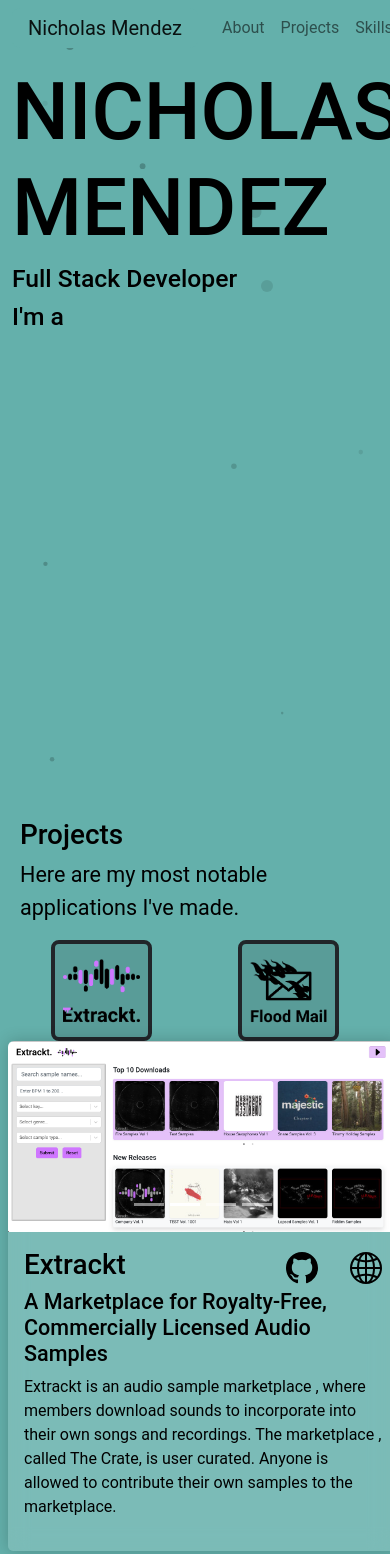
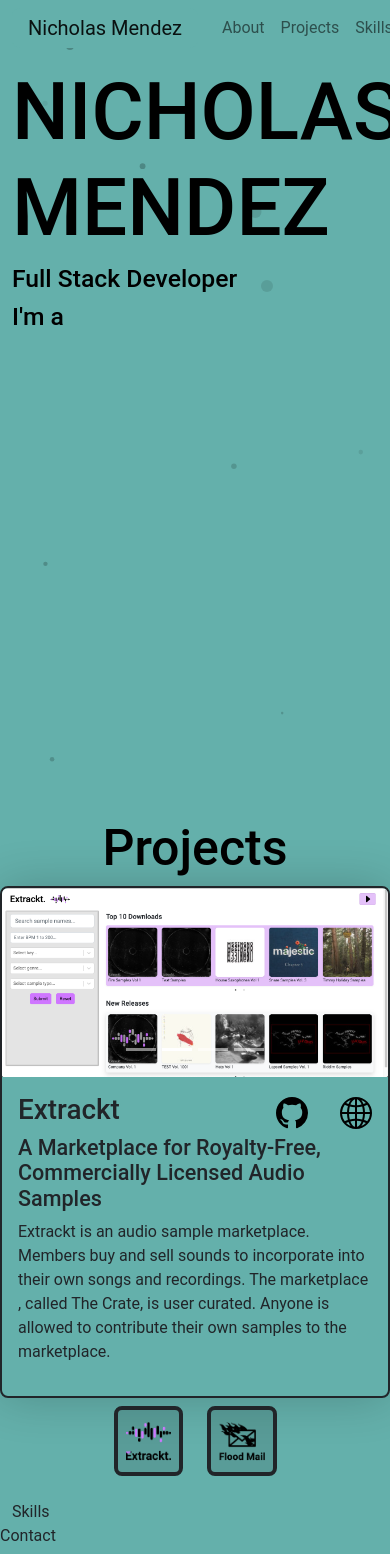
Before and after one commit to nickmendezFlatiron/my-portfolio, a React (Create React App) app: page / in a window 390 px wide. Shown: the top 1554 px of the page. Built offline with nearby package versions, Linux system fonts and the light colour scheme.

Commit message:
hide project notes on small screens

```diff
--- a/src/App.js
+++ b/src/App.js
@@ -24,8 +24,8 @@ function App() {
         <Projects />
         <Skills />
       </Container>
+      <Contact />
     </ProjectContext.Provider>
-      {/* <Contact /> */}
     <ParticleBG />
    </>
   );
--- a/src/projects/ProjectContext.jsx
+++ b/src/projects/ProjectContext.jsx
@@ -24,7 +24,7 @@ export const floodMail = {
 export const extrackt = {
   title: "Extrackt",
   underHeading: "A Marketplace for Royalty-Free, Commercially Licensed Audio Samples",
-  description: "Extrackt is an audio sample marketplace , where members download sounds to incorporate into their own songs and recordings. The marketplace , called The Crate, is user curated. Anyone is allowed to contribute their own samples to the marketplace.",
+  description: "Extrackt is an audio sample marketplace. Members buy and sell sounds to incorporate into their own songs and recordings. The marketplace , called The Crate, is user curated. Anyone is allowed to contribute their own samples to the marketplace.",
   images:[main, crate, collection, preview],
   technologies: [],
   links: {
--- a/src/projects/ProjectTileGrid.jsx
+++ b/src/projects/ProjectTileGrid.jsx
@@ -9,7 +9,7 @@ import extracktLogo from '../assets/extrackt/logo.png'
 const ProjectTileGrid = ({setProject}) => {
   const [floodMail, extrackt] = useContext(ProjectContext)
   return (
-    <Row  md={2} className="g-4 justify-content-around">
+    <Row  md={2} className=" pt-2 mt-md-4 justify-content-center justify-content-md-start">
       <ProjectTiles setProject={setProject} image={extracktLogo} project={extrackt}/>
       <ProjectTiles setProject={setProject} image={floodLogo} project={floodMail}/>
     </Row>
--- a/src/projects/ProjectTiles.jsx
+++ b/src/projects/ProjectTiles.jsx
@@ -6,8 +6,8 @@ import Row from 'react-bootstrap/Row'
 
 const ProjectTiles = ({image, project, setProject}) => {
   return (
-      <Col xs={{span: 4}} md={{span: 4}} onClick={()=>setProject(project)}>
-        <Card className="text-black bg-card border border-4 border-dark rounded-3">
+      <Col xs={{span: 3}} md={{span: 4}} onClick={()=>setProject(project)} className="mb-4">
+        <Card className="bg-card border border-4 border-dark rounded-3">
           <Card.Img className="p-2" variant="top"  src={image} />
         </Card>
       </Col>
--- a/src/projects/Projects.jsx
+++ b/src/projects/Projects.jsx
@@ -14,14 +14,23 @@ const Projects = () => {
 
   return (
     <>
-      <Row className=" text-blk text-start align-items-top">
-        <Col className='mx-2'>
-        <h1 className=' align-text-top text-blk' id="projects">Projects</h1>
-        <p className='fs-4'>Here are my most notable applications I've made.</p>
-        <ProjectTileGrid setProject={setProject}/>
+    <div>
+      <div className="d-lg-none">
+        <h1 className='text-top text-blk title text-center text-md-start' id="projects">Projects</h1>
+      </div>
+      <Row className=" align-items-top">
+        <ProjectsCard  project={project}/>
+        <Col className='mx-2 order-md-first'>
+          <div className="d-none d-lg-block">
+            <h1 className='text-top text-blk title text-center text-md-start' id="projects">Projects</h1>
+            <span className='fs-3 align-bottom'>Here are my most notable applications I've made.
+            <strong className='fs-4 text-light'> Click on a project for more info.</strong>
+            </span>
+          </div>
+          <ProjectTileGrid setProject={setProject}/>
         </Col>
-        <ProjectsCard  project={project}/>
       </Row>
+    </div>
     </>
   )
 }
--- a/src/projects/ProjectsCard.jsx
+++ b/src/projects/ProjectsCard.jsx
@@ -27,7 +27,7 @@ const ProjectsCard = ({project}) => {
   })
 
   return (
-    <Col lg className="project-card p-0 mx-2">
+    <Col lg className="project-card p-0 border border-dark border-2 rounded-3">
       <Carousel controls={false} fade interval={3000} pause={false} className="">
         {carouselItems}
       </Carousel>
--- a/src/styles/App.css
+++ b/src/styles/App.css
@@ -20,21 +20,27 @@ body {
 }
 
 .icon:hover , .bg-card:hover {
-  transition: all .05s linear !important;
+  transition: all .075s linear !important;
   filter: drop-shadow( 2px 3px 4px rgb(0 0 0 / 0.4));
-  color: rgba(0, 0, 0, 0.79);
+  color: #E7D000;
   cursor: pointer;
 }
 
 .project-card {
-  box-shadow: 0 0 1rem 0 rgba(0, 0, 0, .2);
+  box-shadow: 0 0 3rem 0 rgba(0, 0, 0, .2);
   border-radius: 5px;
-  background-color: rgba(255, 255, 255, .15);
-  backdrop-filter: blur(10px);
+  /* background-color: rgba(255, 255, 255, .15);
+  backdrop-filter: blur(10px); */
+  /* width: auto; */
 }
 
 .text-blk{
   color: black;
+}
+
+.title {
+  font-size: 50px;
+  text-align: start;
 }
 
 
--- a/src/styles/app.scss
+++ b/src/styles/app.scss
@@ -1,4 +1,7 @@
 $primary: #64b0ab ;
-$info: #F5E6E8;
+$secondary: #416788;
+$light: #F5E6E8;
+$danger: #B6363A;
+$warning: #E7D000;
 
 @import '~bootstrap/scss/bootstrap.scss' ;
```
